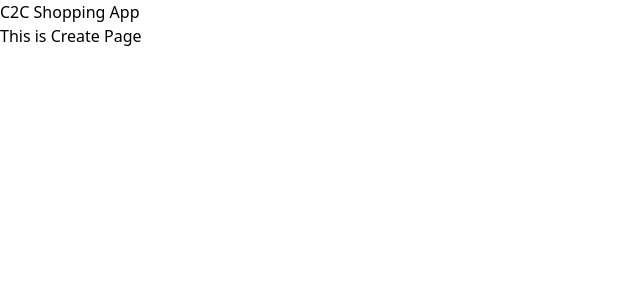
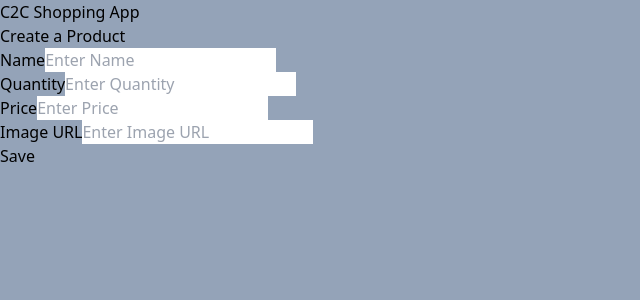
Before and after one commit to therealaaryan/C2C-Shopping-App, a React (Vite) app in the folder react-frontend/react-crud/: page /create in a window 1280 px wide. Shown: the top 300 px of the page, without its empty margins (0-640 px from the left). Built offline with nearby package versions, Linux system fonts and the light colour scheme; the HTML template or start-up script is replaced by a standard one.

Commit message:
Create page done

```diff
--- a/react-frontend/react-crud/src/App.jsx
+++ b/react-frontend/react-crud/src/App.jsx
@@ -1,4 +1,4 @@
-import {Routes, Route, Link} from "react-router-dom"
+import { Routes, Route, Link } from "react-router-dom"
 import HomePage from "./pages/homePage";
 import CreatePage from "./pages/createPage";
 import EditPage from "./pages/EditPage";
@@ -11,11 +11,15 @@ const App = () => {
           <Link to="/"><h2 className="text-white text-2x1 font-bold">C2C Shopping App</h2></Link>
         </div>
       </nav>
-      <Routes>
-        <Route index element={<HomePage/>}></Route>
-        <Route path="/create" element={<CreatePage/>}></Route>
-        <Route path="/edit" element={<EditPage/>}></Route>
-      </Routes>
+
+      <div className="container mx-auto p-2 h-full">
+        <Routes>
+          <Route index element={<HomePage />}></Route>
+          <Route path="/create" element={<CreatePage />}></Route>
+          <Route path="/edit" element={<EditPage />}></Route>
+        </Routes>
+      </div>
+
     </div>
   );
 }
--- a/react-frontend/react-crud/src/index.css
+++ b/react-frontend/react-crud/src/index.css
@@ -1,6 +1,9 @@
-/* App.css */
-
 @import 'tailwindcss/base';
 @import 'tailwindcss/components';
 @import 'tailwindcss/utilities';
-/* Your custom styles go here */
+
+@layer base{
+    body{
+        @apply bg-slate-400;
+    }
+}
--- a/react-frontend/react-crud/src/pages/CreatePage.jsx
+++ b/react-frontend/react-crud/src/pages/CreatePage.jsx
@@ -1,7 +1,64 @@
+import { useState } from "react";
+import axios from "axios";
+import { useNavigate } from "react-router-dom";
 
 const CreatePage = () => {
+
+    const [name, setName] = useState("");
+    const [quantity, setQuantity] = useState("");
+    const [price, setPrice] = useState("");
+    const [image, setImage] = useState("");
+    const [isLoading, setIsLoading] = useState(false);
+    const navigate = useNavigate();
+
+    const saveProduct = async(e) => {
+        e.preventDefault();
+        if(name === "" || quantity === "" || price === "" || image === ""){
+            alert("All fields are mandatory!");
+            return;
+        }
+
+        try {
+            setIsLoading(true);
+            const response = await axios.post("http://localhost:3000/api/products", {name: name, quantity: quantity, price: price, image: image});
+            alert(`Saved ${response.data.name} successfully!`);
+            setIsLoading(false);
+            navigate("/");
+        } catch (error) {
+            console.log(error);
+            setIsLoading(false);
+        }
+    }
+
     return(
-        <div>This is Create Page</div>
+        <div className="max-w-lg bg-white shadow-lg mx-auto p-7 rounded mt-6">
+            <h2 className="font-semibold text-2x1 mb-4 block text-center">
+                Create a Product
+            </h2>
+            <form onSubmit={saveProduct}>
+                <div className="space-y-2">
+                    <div>
+                        <label>Name</label>
+                        <input type="text" value={name} onChange={(e) => setName(e.target.value)} className="w-full block border p-3 text-gray-600 rounded focus:outline-none focus:shadow-outline focus:border-blue-200 placeholder-gray-400" placeholder="Enter Name"/>
+                    </div>
+                    <div>
+                        <label>Quantity</label>
+                        <input type="number" value={quantity} onChange={(e) => setQuantity(e.target.value)} className="w-full block border p-3 text-gray-600 rounded focus:outline-none focus:shadow-outline focus:border-blue-200 placeholder-gray-400" placeholder="Enter Quantity"/>
+                    </div>
+                    <div>
+                        <label>Price</label>
+                        <input type="number" value={price} onChange={(e) => setPrice(e.target.value)} className="w-full block border p-3 text-gray-600 rounded focus:outline-none focus:shadow-outline focus:border-blue-200 placeholder-gray-400" placeholder="Enter Price"/>
+                    </div>
+                    <div>
+                        <label>Image URL</label>
+                        <input type="text" value={image} onChange={(e) => setImage(e.target.value)} className="w-full block border p-3 text-gray-600 rounded focus:outline-none focus:shadow-outline focus:border-blue-200 placeholder-gray-400" placeholder="Enter Image URL"/>
+                    </div>
+                    <div>
+                        {!isLoading && (<button className="block w-full mt-6 bg-blue-700 text-white rounded-sm px-4 py-2 font-bold hover:bg-blue-600 hover:cursor-pointer">Save</button>)}
+                    </div>
+                </div>
+            </form>
+        </div>
     )
 }
 
--- a/react-frontend/react-crud/src/pages/HomePage.jsx
+++ b/react-frontend/react-crud/src/pages/HomePage.jsx
@@ -1,6 +1,7 @@
 import { useEffect, useState } from "react";
 import axios, { Axios } from "axios";
 import Product from "../components/Product";
+import { Link } from "react-router-dom";
 
 const HomePage = () => {
 
@@ -25,6 +26,9 @@ const HomePage = () => {
 
     return(
         <div>
+            <div>
+                <Link to="/create" className="inline-block mt-4 shadow-md bg-blue-700 text-white rounded-sm px-4 py-2 font-bold hover:bg-blue-600 hover:cursor-pointer">Create a Product</Link>
+            </div>
             <div className="grid grid-cols-2 lg:grid-cols-4 gap-4 mt-5">
                 {isLoading ? (
                     "Loading"
```
